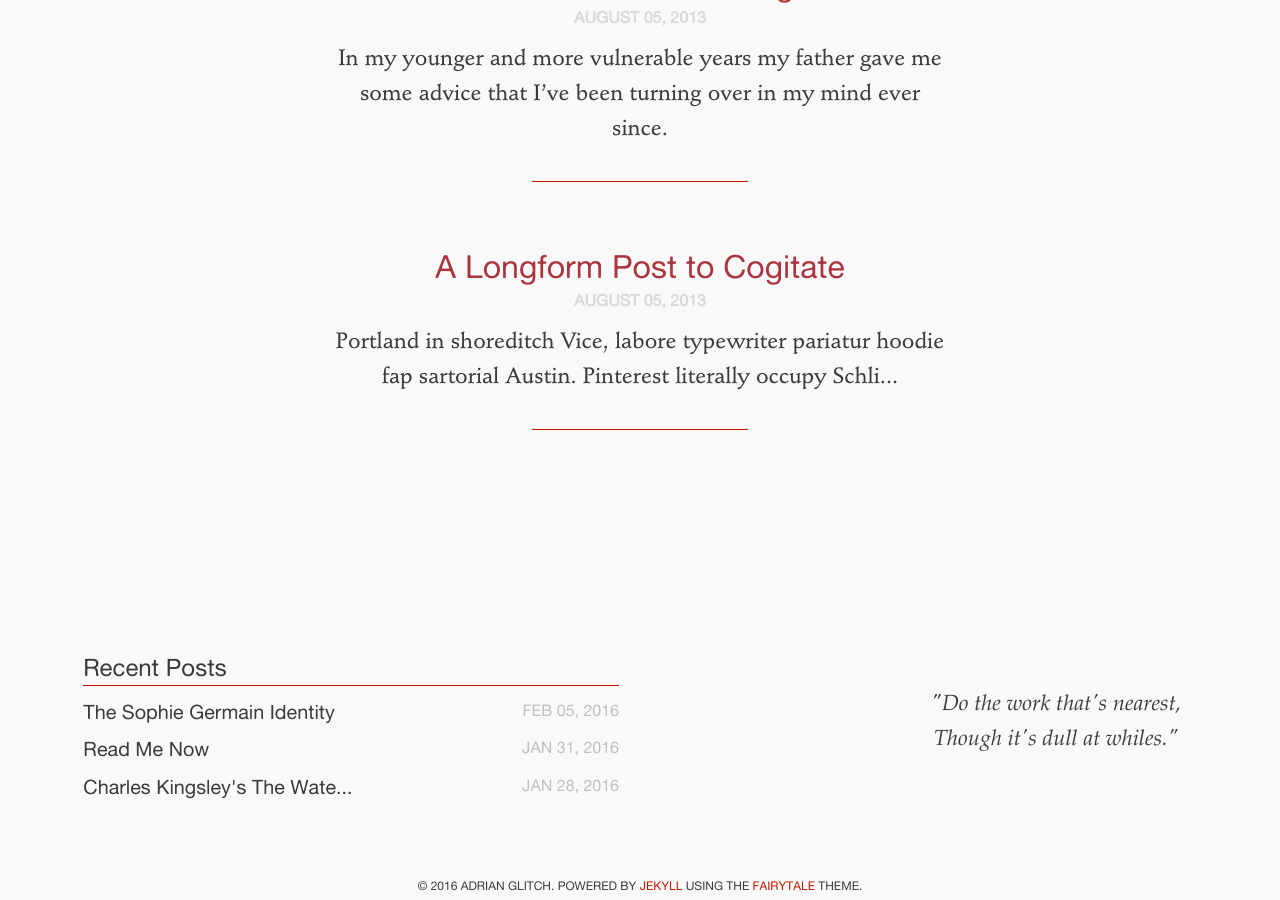
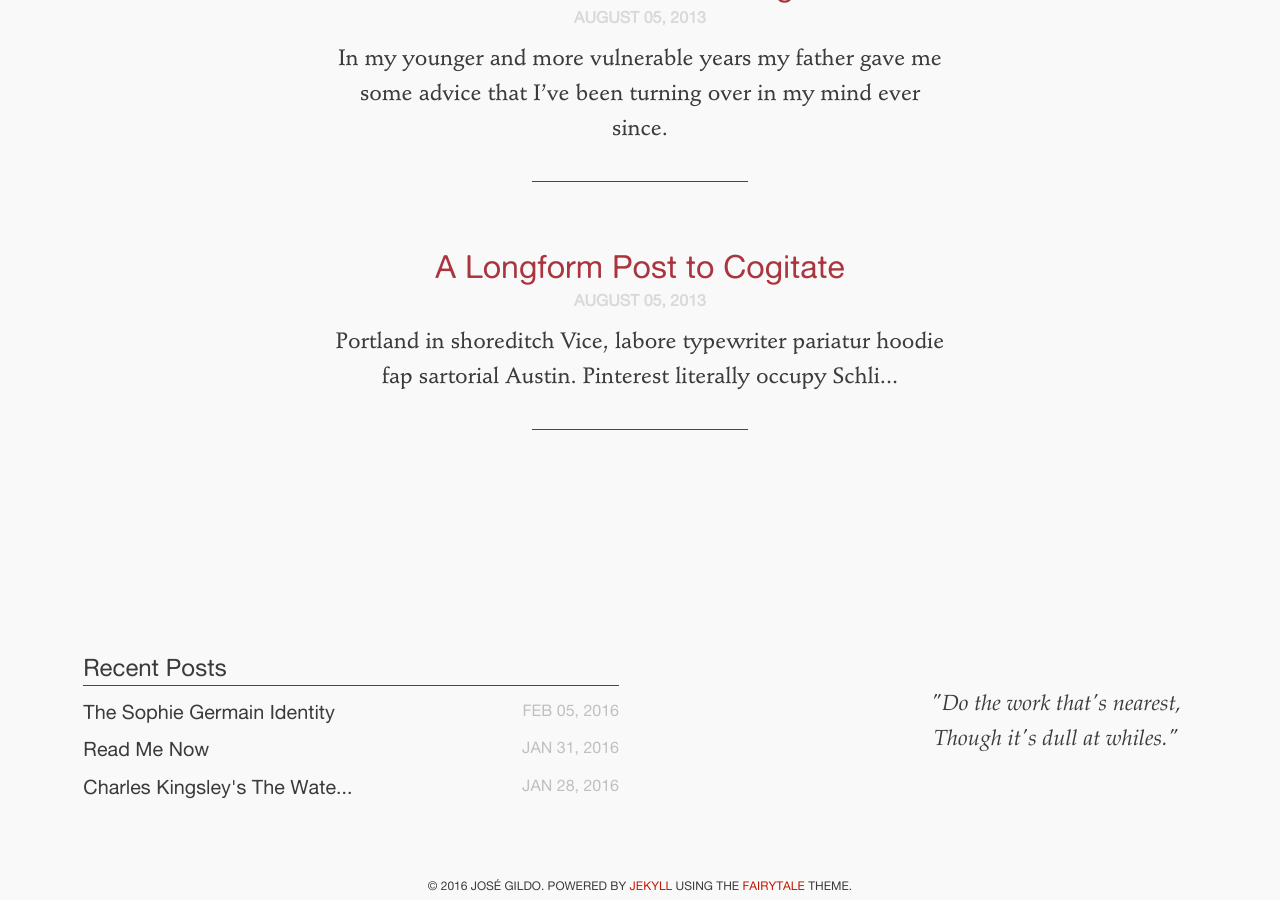
Before and after one commit to zegildo/zegildo.github.io, a Jekyll site: the page built from index.md, in a window 1280 px wide and 900 px high, scrolled down 2463 px. Built offline with Jekyll 4.4.1, drawn with Linux system fonts in a browser that asks for light colours.

Commit message:
comentario

```diff
--- a/_config.yml
+++ b/_config.yml
@@ -3,7 +3,7 @@
 description: "Reader, you have been warned! This definitly is not a blog. This is where I keep an extended version of my notes and writing. Do not attempt to find any meaning or purpose in my writing. You will fail miserably."
 # An awesome quote for your website
 quote:  "Cringe. Now bad poetry."
-canonical: espresso-math.github.io
+canonical: zegildo.github.io
 #Comment out the below line when pushing to gh-pages
 #url: http://10.42.0.1/_site
 #For local development only. Comment it out.
@@ -12,10 +12,10 @@
 
 # Owner/author information
 owner:
-  name:           Adrian Glitch
+  name:           José Gildo
   avatar:         avatar.jpg
   bio:
-  email:          adrianglitch.auth@gmail.com
+  email:          zegildo@gmail.com
   twitter:
   github:         espresso-math
   instagram:
```
